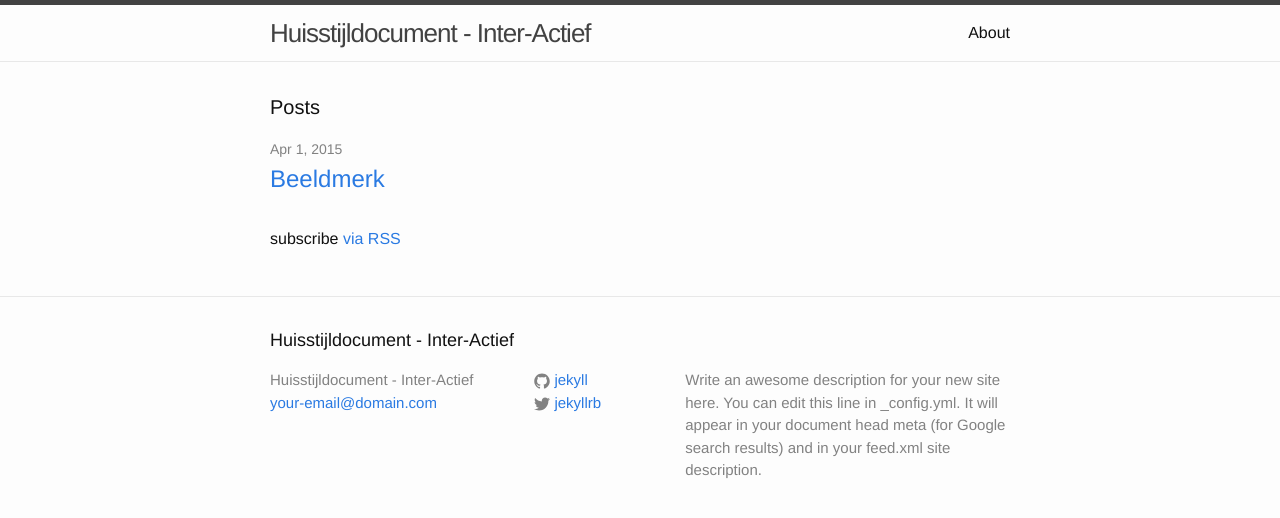
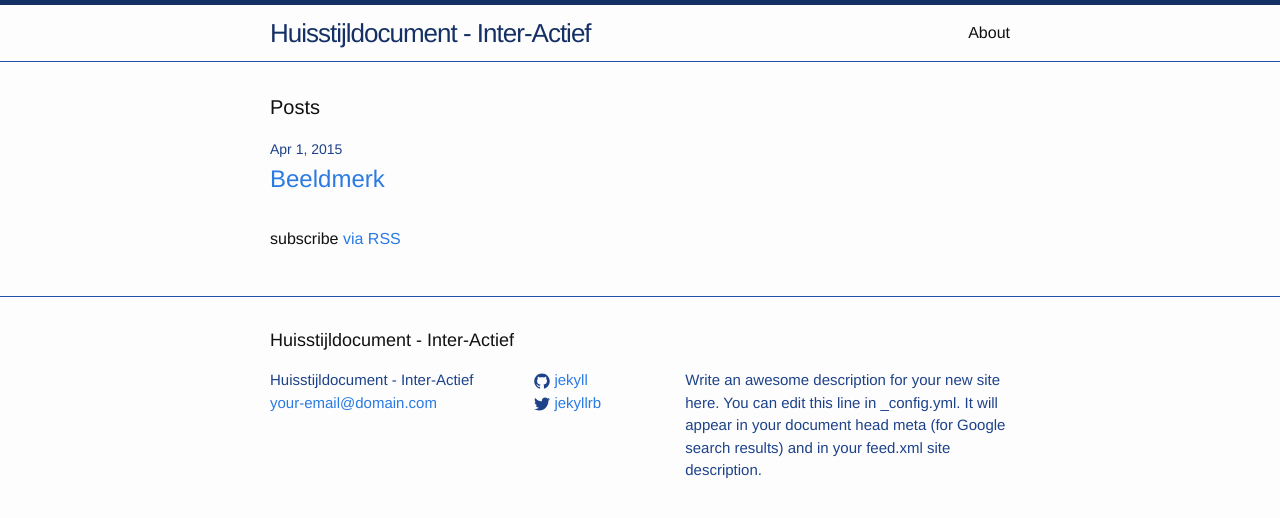
Before and after one commit to Inter-Actief/fancie-huisstijldocument, a Jekyll site: the page built from index.html, in a window 1280 px wide. Shown: the top 518 px of the page. Built offline with Jekyll 4.4.1, drawn with Linux system fonts in a browser that asks for light colours.

Commit message:
Changed base colors

```diff
--- a/css/main.scss
+++ b/css/main.scss
@@ -17,9 +17,9 @@ $text-color:       #111;
 $background-color: #fdfdfd;
 $brand-color:      #2a7ae2;
 
-$grey-color:       #828282;
-$grey-color-light: lighten($grey-color, 40%);
-$grey-color-dark:  darken($grey-color, 25%);
+$grey-color:       #1D428A;
+$grey-color-light: #2450A8;
+$grey-color-dark:  #153065;
 
 // Width of the content area
 $content-width:    800px;
```
